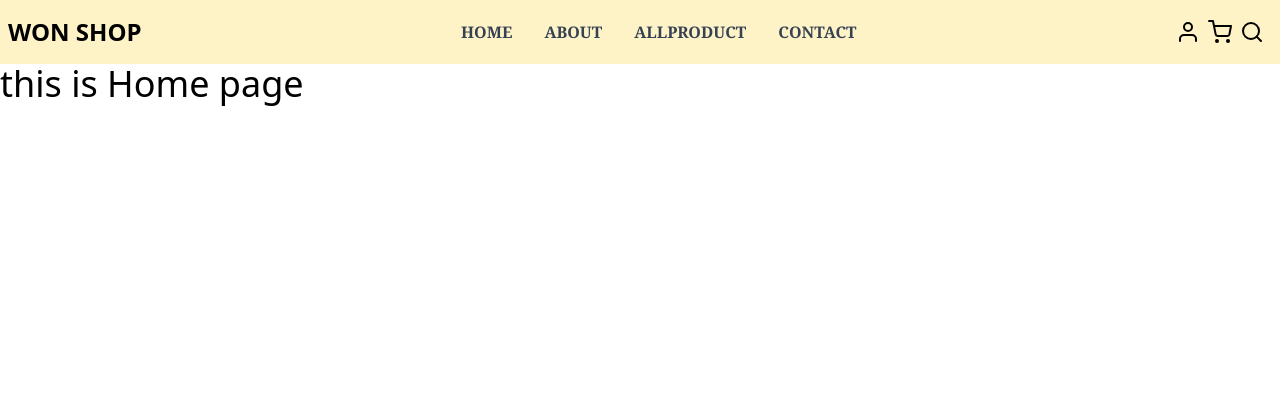
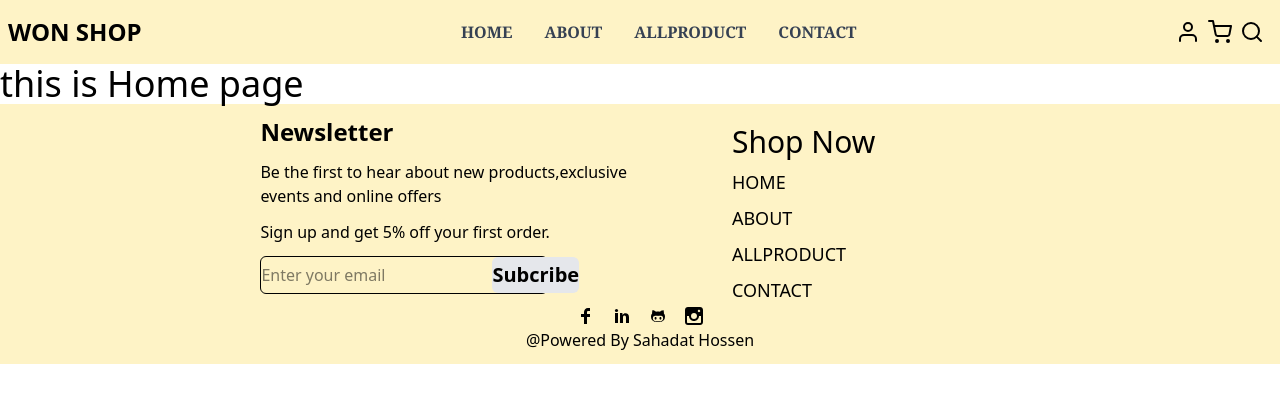
Before and after one commit to Sahadat-Hossen1/Ecommerce-Frontend, a React (Vite) app: page / in a window 1280 px wide. Shown: the top 402 px of the page. Built offline with nearby package versions, Linux system fonts and the light colour scheme.

Commit message:
Footer design done

```diff
--- /dev/null
+++ b/src/Components/Share/Footer/Footer.jsx
@@ -0,0 +1,70 @@
+import react from "react";
+import { NavLink } from "react-router-dom";
+import { TiSocialFacebook,TiSocialInstagram,TiSocialGithub,TiSocialLinkedin } from "react-icons/ti";
+
+
+export default function Footer() {
+  return (
+    <div className="bg-amber-100  flex flex-col   items-center p-3">
+     <div className="flex space-x-10 justify-between">
+         {/* this for subscription */}
+      <div className="w-full md:w-3/5   flex flex-col space-y-3   ">
+        <h1 className="font-semibold text-2xl ">Newsletter</h1>
+        <p className="pr-6">
+          Be the first to hear about new products,exclusive events and online
+          offers
+        </p>
+        <label>Sign up and get 5% off your first order.</label>
+        <form className="border rounded-md w-2/3 flex justify-between  ">
+          <input
+            type="email"
+            placeholder="Enter your email"
+            className="border-none focus:outline-none"
+          />
+          <button
+            type="submit"
+            className="border w-2/5 rounded-md border-none bg-gray-200  font-semibold text-xl py-1 hover:bg-gray-300"
+          >
+            Subcribe{" "}
+          </button>
+        </form>
+      </div>
+      {/* this for show nave on footer */}
+
+
+      <div className="w-full md:w-2/5">
+        <h1 className="text-3xl py-2">Shop Now </h1>
+         <ul className="flex flex-col  space-y-2 text-lg   uppercase  ">
+        <li className="">
+          <NavLink to="/">home</NavLink>
+        </li>
+        <li className="">
+          <NavLink to="/about">about</NavLink>
+        </li>
+        <li className="">
+          <NavLink to="/allproduct">allproduct</NavLink>
+        </li>
+        <li className="">
+          <NavLink to="/contact">contact</NavLink>
+        </li>
+      </ul>
+      </div>
+     </div>
+
+
+      {/* this for icons and link with icons */}
+      <div>
+        <div className="flex justify-center space-x-3">
+        <TiSocialFacebook className="w-6 h-6 cursor-pointer"/>
+        <TiSocialLinkedin className="w-6 h-6 cursor-pointer"/>
+        <TiSocialGithub className="w-6 h-6 cursor-pointer"/>
+        <TiSocialInstagram className="w-6 h-6 cursor-pointer"/>
+
+      </div>
+      <p>
+        @Powered By Sahadat Hossen
+      </p>
+      </div>
+    </div>
+  );
+}
--- a/src/Layout/Main/Main.jsx
+++ b/src/Layout/Main/Main.jsx
@@ -1,11 +1,13 @@
 import React from 'react'
 import {Outlet} from "react-router-dom"
 import Header from '../../Components/Share/Header/Header.jsx'
+import Footer from '../../Components/Share/Footer/Footer.jsx'
 export default function Main() {
   return (
     <div>
         <Header/>
         <Outlet/>
+        <Footer/>
     </div>
   )
 }
```
